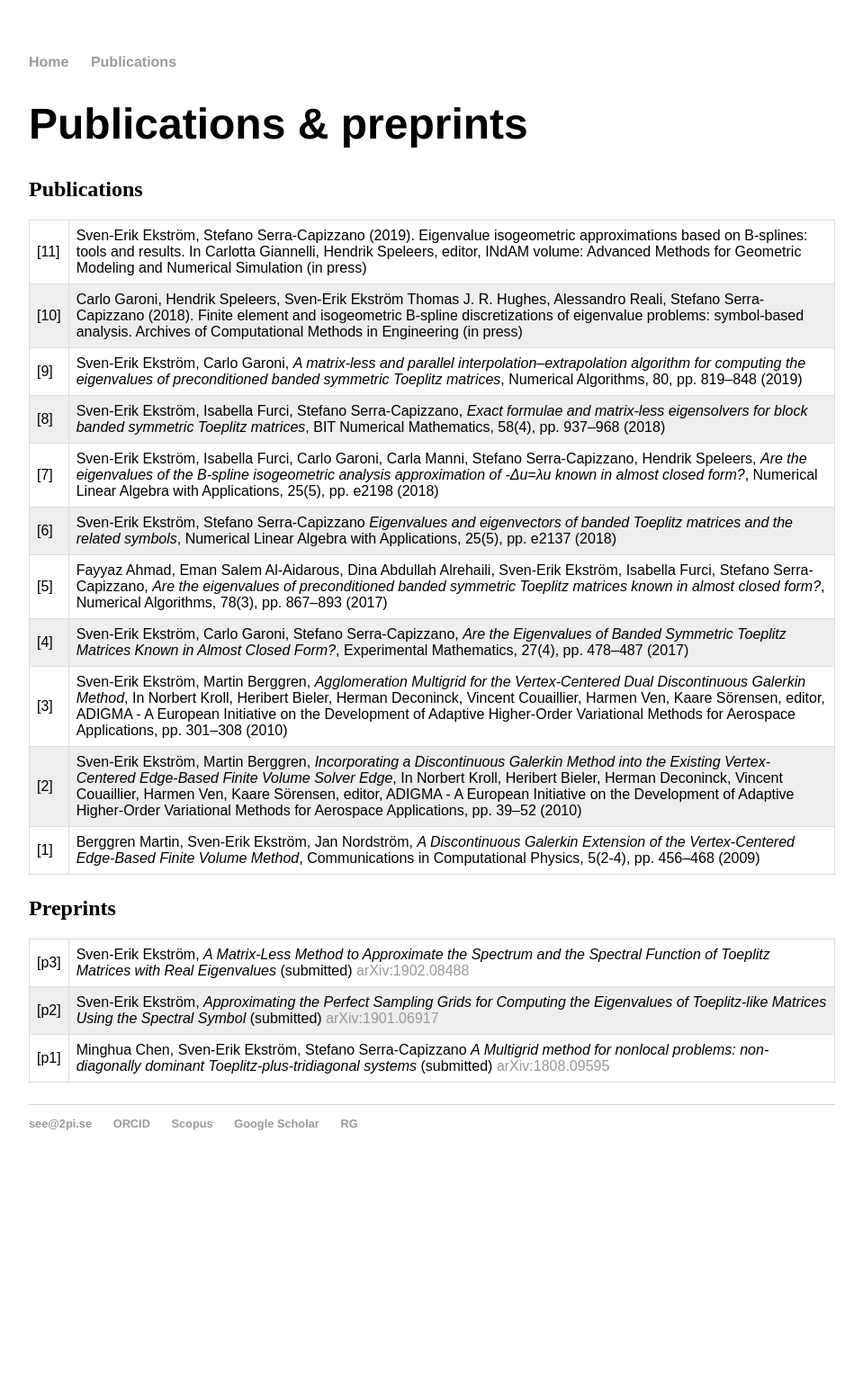
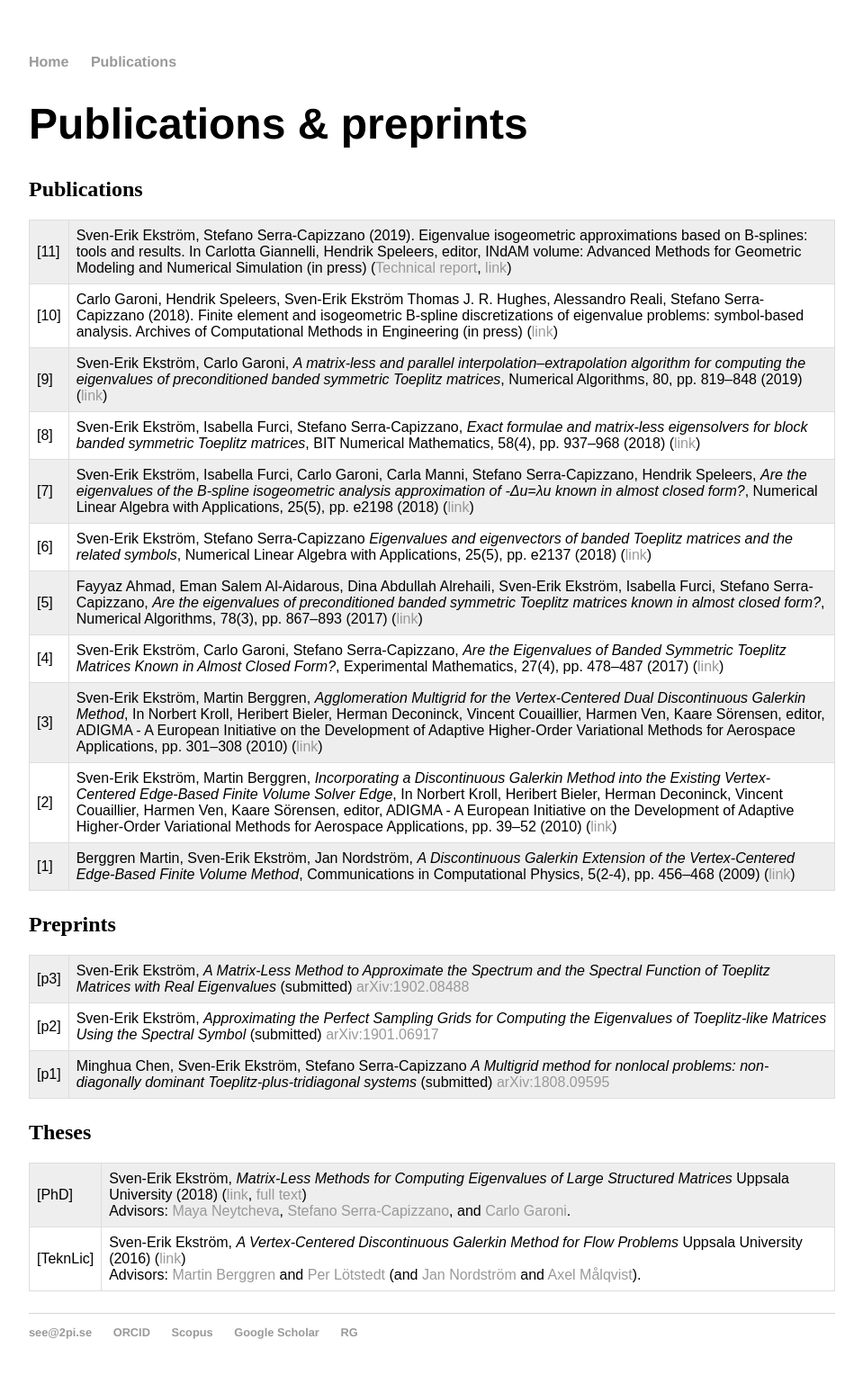
Before and after one commit to sverek/sverek.github.io, a Jekyll site: the page built from publications/index.html, in a window 1280 px wide. Shown: the whole page at 90% size, without its empty margins (160-1119 px from the left). Built offline with Jekyll 4.4.1, drawn with Linux system fonts in a browser that asks for light colours; before the commit the page ends 1316 px from its top, so only the background shows below that.

Commit message:
added theses

```diff
--- a/publications/index.html
+++ b/publications/index.html
@@ -15,7 +15,7 @@ td, th {
   padding: 8px;
 }
 
-tr:nth-child(even) {
+tr:nth-child(odd) {
   background-color: #eeeeee;
 }
 </style>
@@ -27,55 +27,60 @@ tr:nth-child(even) {
 		<table>
 		<tr>
   			<td>[11]</td>
-  			<td>Sven-Erik Ekström, Stefano Serra-Capizzano (2019). Eigenvalue isogeometric approximations based on B-splines: tools and results. In Carlotta Giannelli, Hendrik Speleers, editor, INdAM volume: Advanced Methods for Geometric Modeling and Numerical Simulation (in press)
+  			<td>Sven-Erik Ekström, Stefano Serra-Capizzano (2019). Eigenvalue isogeometric approximations based on B-splines: tools and results. In Carlotta Giannelli, Hendrik Speleers, editor, INdAM volume: Advanced Methods for Geometric Modeling and Numerical Simulation (in press) (<a href="https://www.it.uu.se/research/publications/reports/2018-012/">Technical report</a>, <a href="https://doi.org/10.1007/978-3-030-27331-6
+">link</a>)
   			</td>
   		</tr>
 		<tr>
   			<td>[10]</td>
-  			<td>Carlo Garoni, Hendrik Speleers, Sven-Erik Ekström Thomas J. R. Hughes, Alessandro Reali, Stefano Serra-Capizzano (2018). Finite element and isogeometric B-spline discretizations of eigenvalue problems: symbol-based analysis. Archives of Computational Methods in Engineering (in press)
+  			<td>Carlo Garoni, Hendrik Speleers, Sven-Erik Ekström Thomas J. R. Hughes, Alessandro Reali, Stefano Serra-Capizzano (2018). Finite element and isogeometric B-spline discretizations of eigenvalue problems: symbol-based analysis. Archives of Computational Methods in Engineering (in press) (<a href="https://doi.org/10.1007/s11831-018-9295-y">link</a>)
   			</td>
   		</tr>
 		<tr>
   			<td>[9]</td>
-  			<td>Sven-Erik Ekström, Carlo Garoni, <i> A matrix-less and parallel interpolation–extrapolation algorithm for computing the eigenvalues of preconditioned banded symmetric Toeplitz matrices</i>, Numerical Algorithms, 80, pp. 819–848 (2019)
+  			<td>Sven-Erik Ekström, Carlo Garoni, <i> A matrix-less and parallel interpolation–extrapolation algorithm for computing the eigenvalues of preconditioned banded symmetric Toeplitz matrices</i>, Numerical Algorithms, 80, pp. 819–848 (2019) (<a href="https://doi.org/10.1007/s11075-018-0508-0">link</a>)
   			</td>
   		</tr>
 		<tr>
   			<td>[8]</td>
-  			<td>Sven-Erik Ekström, Isabella Furci, Stefano Serra-Capizzano, <i> Exact formulae and matrix-less eigensolvers for block banded symmetric Toeplitz matrices</i>, BIT Numerical Mathematics, 58(4), pp. 937–968 (2018)
+  			<td>Sven-Erik Ekström, Isabella Furci, Stefano Serra-Capizzano, <i> Exact formulae and matrix-less eigensolvers for block banded symmetric Toeplitz matrices</i>, BIT Numerical Mathematics, 58(4), pp. 937–968 (2018) (<a href="https://doi.org/10.1007/s10543-018-0715-z">link</a>)
   			</td>
   		</tr>
 		<tr>
   			<td>[7]</td>
-  			<td>Sven-Erik Ekström, Isabella Furci, Carlo Garoni, Carla Manni, Stefano Serra-Capizzano, Hendrik Speleers, <i>Are the eigenvalues of the B-spline isogeometric analysis approximation of -Δu=λu known in almost closed form?</i>, Numerical Linear Algebra with Applications, 25(5), pp. e2198 (2018)
+  			<td>Sven-Erik Ekström, Isabella Furci, Carlo Garoni, Carla Manni, Stefano Serra-Capizzano, Hendrik Speleers, <i>Are the eigenvalues of the B-spline isogeometric analysis approximation of -Δu=λu known in almost closed form?</i>, Numerical Linear Algebra with Applications, 25(5), pp. e2198 (2018) (<a href="https://doi.org/10.1002/nla.2198">link</a>)
   			</td>
   		</tr>
 		<tr>
   			<td>[6]</td>
-  			<td>Sven-Erik Ekström, Stefano Serra-Capizzano <i>Eigenvalues and eigenvectors of banded Toeplitz matrices and the related symbols</i>, Numerical Linear Algebra with Applications, 25(5), pp. e2137 (2018)
+  			<td>Sven-Erik Ekström, Stefano Serra-Capizzano <i>Eigenvalues and eigenvectors of banded Toeplitz matrices and the related symbols</i>, Numerical Linear Algebra with Applications, 25(5), pp. e2137 (2018) (<a href="https://doi.org/10.1002/nla.2137">link</a>)
   			</td>
   		</tr>
 		<tr>
   			<td>[5]</td>
-  			<td>Fayyaz Ahmad, Eman Salem Al-Aidarous, Dina Abdullah Alrehaili, Sven-Erik Ekström, Isabella Furci, Stefano Serra-Capizzano, <i>Are the eigenvalues of preconditioned banded symmetric Toeplitz matrices known in almost closed form?</i>, Numerical Algorithms, 78(3), pp. 867–893 (2017)
+  			<td>Fayyaz Ahmad, Eman Salem Al-Aidarous, Dina Abdullah Alrehaili, Sven-Erik Ekström, Isabella Furci, Stefano Serra-Capizzano, <i>Are the eigenvalues of preconditioned banded symmetric Toeplitz matrices known in almost closed form?</i>, Numerical Algorithms, 78(3), pp. 867–893 (2017) (<a href="https://doi.org/10.1007/s11075-017-0404-z">link</a>)
   			</td>
   		</tr>
   		<tr>
   			<td>[4]</td>
-  			<td>Sven-Erik Ekström, Carlo Garoni, Stefano Serra-Capizzano, <i>Are the Eigenvalues of Banded Symmetric Toeplitz Matrices Known in Almost Closed Form?</i>, Experimental Mathematics, 27(4), pp. 478–487 (2017)
+  			<td>Sven-Erik Ekström, Carlo Garoni, Stefano Serra-Capizzano, <i>Are the Eigenvalues of Banded Symmetric Toeplitz Matrices Known in Almost Closed Form?</i>, Experimental Mathematics, 27(4), pp. 478–487 (2017) (<a href="https://doi.org/10.1080/10586458.2017.1320241">link</a>)
   			</td>
   		</tr>
 		<tr>
   			<td>[3]</td>
-  			<td>Sven-Erik Ekström, Martin Berggren, <i>Agglomeration Multigrid for the Vertex-Centered Dual Discontinuous Galerkin Method</i>, In Norbert Kroll, Heribert Bieler, Herman Deconinck, Vincent Couaillier, Harmen Ven, Kaare Sörensen, editor, ADIGMA - A European Initiative on the Development of Adaptive Higher-Order Variational Methods for Aerospace Applications, pp. 301–308 (2010)</td>
+  			<td>Sven-Erik Ekström, Martin Berggren, <i>Agglomeration Multigrid for the Vertex-Centered Dual Discontinuous Galerkin Method</i>, In Norbert Kroll, Heribert Bieler, Herman Deconinck, Vincent Couaillier, Harmen Ven, Kaare Sörensen, editor, ADIGMA - A European Initiative on the Development of Adaptive Higher-Order Variational Methods for Aerospace Applications, pp. 301–308 (2010) (<a href="https://doi.org/10.1007/978-3-642-03707-8">link</a>)
+        </td>
   		</tr>
 		<tr>
   			<td>[2]</td>
-  			<td>Sven-Erik Ekström, Martin Berggren, <i>Incorporating a Discontinuous Galerkin Method into the Existing Vertex-Centered Edge-Based Finite Volume Solver Edge</i>, In Norbert Kroll, Heribert Bieler, Herman Deconinck, Vincent Couaillier, Harmen Ven, Kaare Sörensen, editor, ADIGMA - A European Initiative on the Development of Adaptive Higher-Order Variational Methods for Aerospace Applications, pp. 39–52 (2010)</td>
+  			<td>Sven-Erik Ekström, Martin Berggren, <i>Incorporating a Discontinuous Galerkin Method into the Existing Vertex-Centered Edge-Based Finite Volume Solver Edge</i>, In Norbert Kroll, Heribert Bieler, Herman Deconinck, Vincent Couaillier, Harmen Ven, Kaare Sörensen, editor, ADIGMA - A European Initiative on the Development of Adaptive Higher-Order Variational Methods for Aerospace Applications, pp. 39–52 (2010) (<a href="https://doi.org/10.1007/978-3-642-03707-8">link</a>)
+        </td>
   		</tr>
   		<tr>
   			<td>[1]</td>
-  			<td>Berggren Martin, Sven-Erik Ekström, Jan Nordström, <i>A Discontinuous Galerkin Extension of the Vertex-Centered Edge-Based Finite Volume Method</i>, Communications in Computational Physics, 5(2-4), pp. 456–468 (2009)</td>
+  			<td>Berggren Martin, Sven-Erik Ekström, Jan Nordström, <i>A Discontinuous Galerkin Extension of the Vertex-Centered Edge-Based Finite Volume Method</i>, Communications in Computational Physics, 5(2-4), pp. 456–468 (2009)
+        (<a href="http://www.global-sci.org/v1/cicp/issue/FULLPDF/5/456/paper.pdf">link</a>)
+        </td>
   		</tr>
  		</table>
 
@@ -100,4 +105,21 @@ tr:nth-child(even) {
   		</tr>
  		</table>
 	</p>
+  <p>
+    <h2>Theses</h2>
+    <table>
+    <tr>
+        <td>[PhD]</td>
+        <td>Sven-Erik Ekström, <i>Matrix-Less Methods for Computing Eigenvalues of Large Structured Matrices</i> Uppsala University (2018) (<a href="http://uu.diva-portal.org/smash/record.jsf?pid=diva2:1192980">link</a>, <a href="https://www.2pi.se/thesis.pdf">full text</a>)<br>
+          Advisors: <a href="https://www.researchgate.net/profile/Maya_Neytcheva">Maya Neytcheva</a>, <a href="https://scholar.google.com/citations?user=IPufiOUAAAAJ">Stefano Serra-Capizzano</a>, and <a href="https://scholar.google.se/citations?user=dmXgD0UAAAAJ">Carlo Garoni</a>.
+        </td>
+      </tr>
+    <tr>
+        <td>[TeknLic]</td>
+        <td>Sven-Erik Ekström, <i>A Vertex-Centered Discontinuous Galerkin Method for Flow Problems</i> Uppsala University (2016) (<a href="http://www.diva-portal.org/smash/record.jsf?pid=diva2:920155">link</a>)<br>
+          Advisors: <a href="https://scholar.google.se/citations?user=HT8lb1MAAAAJ">Martin Berggren</a> and <a href="https://scholar.google.se/citations?user=cBqHQeUAAAAJ">Per Lötstedt</a> (and <a href="https://scholar.google.se/citations?user=OBnn0RMAAAAJ">Jan Nordström</a> and <a href="https://scholar.google.se/citations?user=dr85w48AAAAJ">Axel Målqvist</a>).
+        </td>
+      </tr>
+    </table>
+  </p>
 </div>
```
